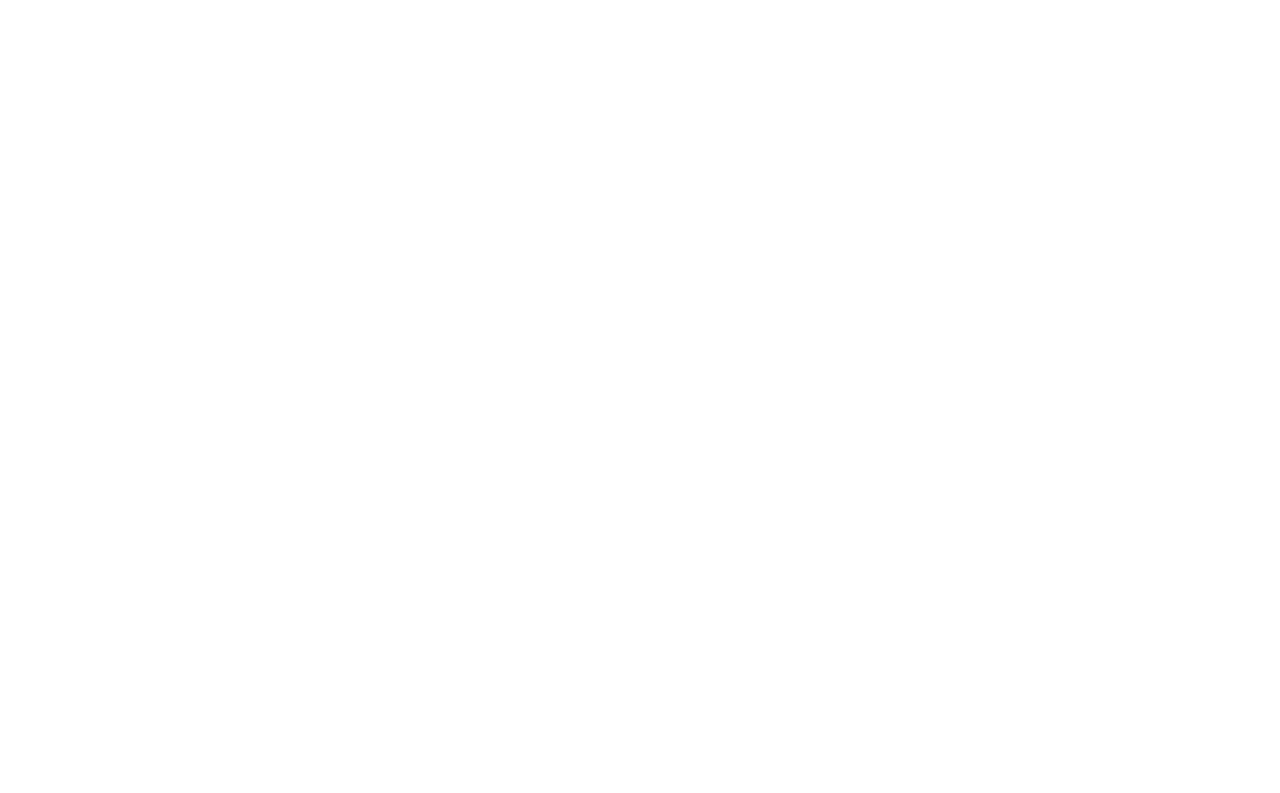
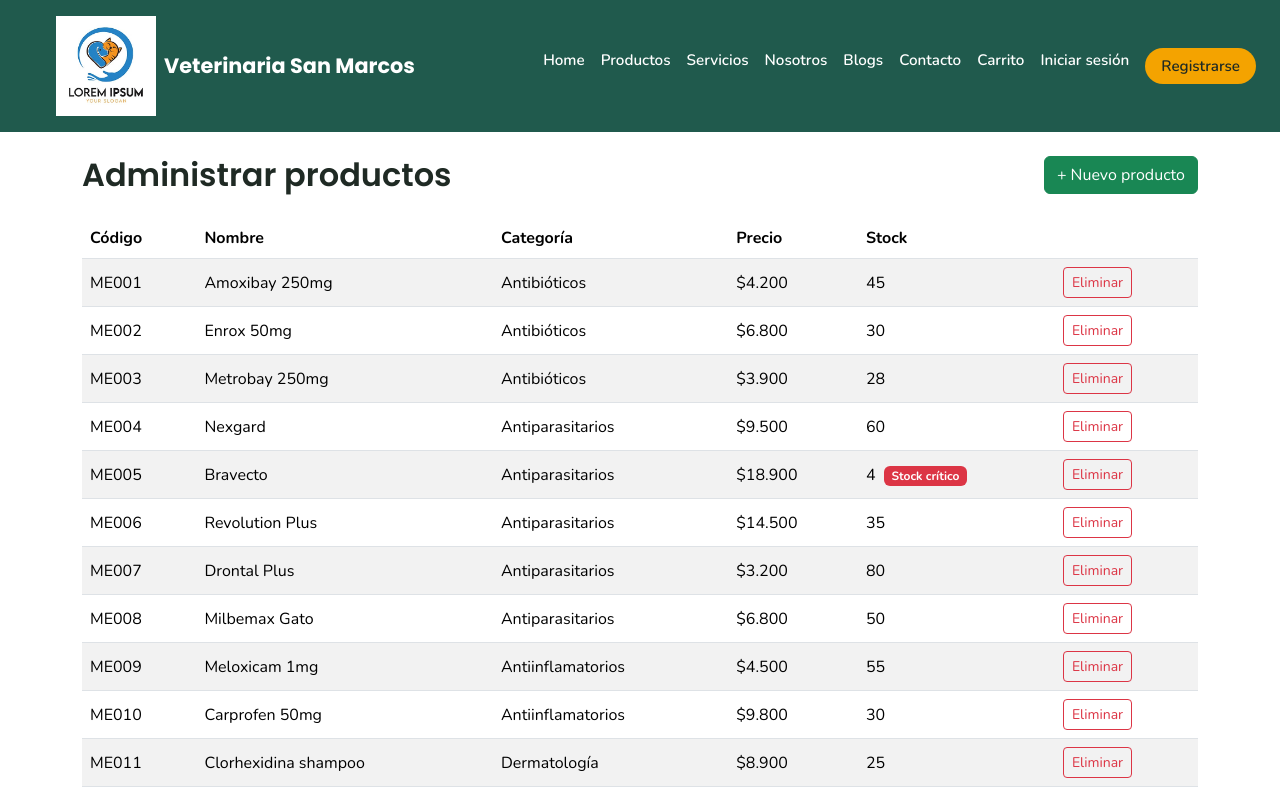
Before and after one commit to Bruno-M-M/projecto-veterinaria-react, a React (Vite) app: page /admin/productos in a window 1280 px wide. Before the commit this address had no page. Shown: the top 793 px of the page. Built offline with nearby package versions, Linux system fonts and the light colour scheme.

Commit message:
feat: agrega pagina admin de productos con eliminar y stock critico

```diff
--- a/src/App.jsx
+++ b/src/App.jsx
@@ -5,6 +5,7 @@
 import DetalleProducto from "./pages/DetalleProducto.jsx";
 import Carrito from "./pages/Carrito.jsx";
 import Pendiente from "./pages/Pendiente.jsx";
+import AdminProductos from "./pages/admin/AdminProductos.jsx";
 
 const paginas = [
     ["servicios", "Servicios"],
@@ -24,6 +25,8 @@
                     <Route path="productos" element={<Productos />} />
                     <Route path="producto/:codigo" element={<DetalleProducto />} />
                     <Route path="carrito" element={<Carrito />} />
+                    <Route path="admin/productos" element={<AdminProductos />} />
+                    <Route path="admin/productos/nuevo" element={<Pendiente titulo="Nuevo producto" />} />
                     {paginas.map(([ruta, titulo]) => (
                         <Route key={ruta} path={ruta} element={<Pendiente titulo={titulo} />} />
                     ))}
--- /dev/null
+++ b/src/pages/admin/AdminProductos.jsx
@@ -0,0 +1,69 @@
+import { Link } from "react-router-dom";
+import { Container, Table, Button, Badge } from "react-bootstrap";
+import { useProductos } from "../../context/ProductosContext.jsx";
+import { nombreCategoria } from "../../data/categorias.js";
+import { esStockCritico, formatoPrecio } from "../../utils/productos.js";
+
+function AdminProductos() {
+    const { productos, eliminarProducto } = useProductos();
+
+    function confirmarEliminar(producto) {
+        if (window.confirm(`¿Eliminar "${producto.nombre}"? Esta acción no se puede deshacer.`)) {
+            eliminarProducto(producto.codigo);
+        }
+    }
+
+    return (
+        <Container as="section" className="py-4">
+            <div className="d-flex flex-wrap justify-content-between align-items-center gap-3 mb-4">
+                <h1 className="h2 mb-0">Administrar productos</h1>
+                <Button as={Link} to="/admin/productos/nuevo" variant="success">+ Nuevo producto</Button>
+            </div>
+
+            {productos.length === 0 ? (
+                <p className="text-muted">No hay productos registrados.</p>
+            ) : (
+                <Table responsive striped className="align-middle">
+                    <thead>
+                        <tr>
+                            <th>Código</th>
+                            <th>Nombre</th>
+                            <th>Categoría</th>
+                            <th>Precio</th>
+                            <th>Stock</th>
+                            <th><span className="visually-hidden">Acciones</span></th>
+                        </tr>
+                    </thead>
+                    <tbody>
+                        {productos.map((producto) => (
+                            <tr key={producto.codigo}>
+                                <td>{producto.codigo}</td>
+                                <td>{producto.nombre}</td>
+                                <td>{nombreCategoria(producto.categoria)}</td>
+                                <td>{formatoPrecio(producto.precio)}</td>
+                                <td>
+                                    {producto.stock}
+                                    {esStockCritico(producto) && (
+                                        <Badge bg="danger" className="ms-2">Stock crítico</Badge>
+                                    )}
+                                </td>
+                                <td>
+                                    <Button
+                                        size="sm"
+                                        variant="outline-danger"
+                                        aria-label={`Eliminar ${producto.nombre}`}
+                                        onClick={() => confirmarEliminar(producto)}
+                                    >
+                                        Eliminar
+                                    </Button>
+                                </td>
+                            </tr>
+                        ))}
+                    </tbody>
+                </Table>
+            )}
+        </Container>
+    );
+}
+
+export default AdminProductos;
--- a/src/utils/validarProducto.js
+++ b/src/utils/validarProducto.js
@@ -11,9 +11,6 @@
     return Number.isInteger(numero) && numero >= 0;
 }
 
-// Recibe los valores tal como salen del formulario (texto) y la lista de productos
-// que ya existen. Devuelve un objeto { campo: "mensaje" } solo con los campos
-// que tienen error; si no hay errores, devuelve {}.
 export function validarProducto(datos, productosExistentes = []) {
     const errores = {};
 
```
Also changed, not shown: 2 other files (tests, documents, lock files or other folders).
